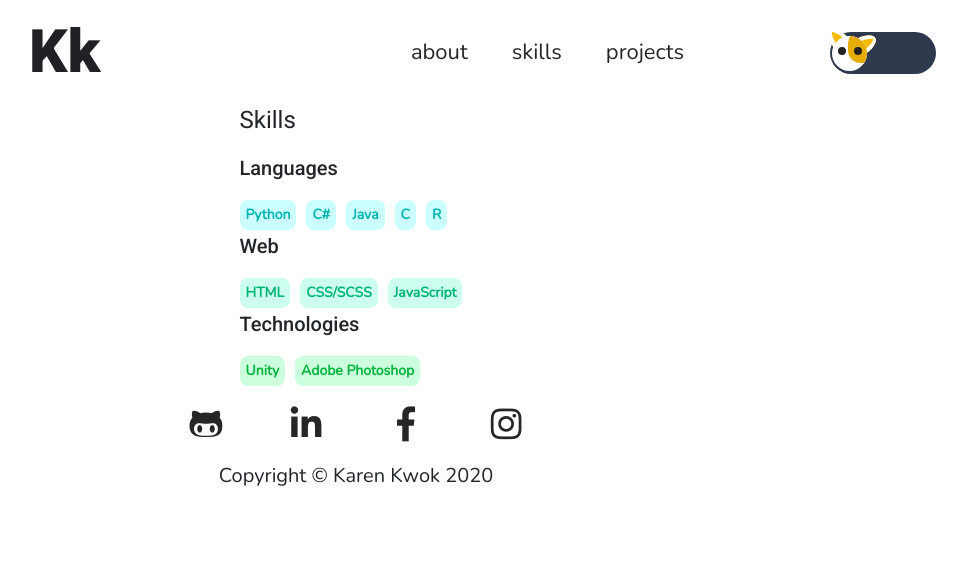
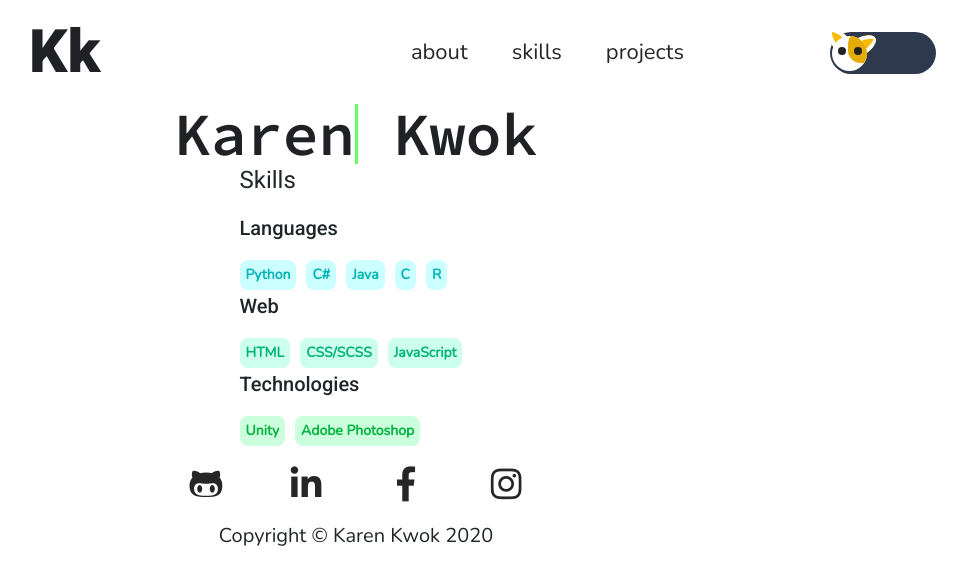
Before and after one commit to karenkwok/karenkwok.github.io, an Angular app: page / in a window 1280 px wide. Shown: the top 584 px of the page, without its empty margins (284-1251 px from the left). Built offline with nearby package versions, Linux system fonts and the light colour scheme.

Commit message:
title typing name animation

```diff
--- a/src/app/app.component.html
+++ b/src/app/app.component.html
@@ -1,3 +1,11 @@
+<div id="home-title">
+  <div id="karen">{{ firstName }}</div>
+  <div *ngIf="lastName === ' Kwok'" id="space-kwok">&nbsp;Kwok</div>
+  <div *ngIf="lastName !== ' Kwok'" id="space-kwok">
+    {{ lastName }}
+  </div>
+</div>
+
 <div id="skills-wrapper">
   <h1>Skills</h1>
   <div>
--- a/src/app/app.component.scss
+++ b/src/app/app.component.scss
@@ -1,3 +1,5 @@
+@import url("https://fonts.googleapis.com/css2?family=Source+Code+Pro:wght@600&display=swap");
+
 $blue: #00b3b3;
 $blue-green: #00b377;
 $green: #00b33c;
@@ -5,6 +7,48 @@ $green: #00b33c;
 $light-blue: #ccffff;
 $light-blue-green: #ccffee;
 $light-green: #ccffdd;
+
+:host {
+  width: 100%;
+  display: flex;
+  flex-direction: column;
+  align-items: center;
+}
+
+#home-title {
+  display: flex;
+  flex-direction: row;
+  width: 100%;
+  justify-content: center;
+
+  #karen {
+    border-right: solid 3px rgba(0, 255, 0, 0.75);
+    font-family: "Source Code Pro", monospace;
+    font-weight: 900;
+    font-size: 60px;
+    color: #202124;
+    line-height: 60px;
+    animation: animated-cursor 600ms steps(5, end) infinite;
+  }
+
+  /* cursor animations */
+  @keyframes animated-cursor {
+    from {
+      border-right-color: rgba(0, 255, 0, 0.75);
+    }
+    to {
+      border-right-color: transparent;
+    }
+  }
+
+  #space-kwok {
+    font-family: "Source Code Pro", monospace;
+    font-weight: 900;
+    font-size: 60px;
+    color: #202124;
+    line-height: 60px;
+  }
+}
 
 #skills-wrapper {
   display: flex;
--- a/src/app/app.component.ts
+++ b/src/app/app.component.ts
@@ -1,10 +1,31 @@
 import { Component } from '@angular/core';
+import { interval } from 'rxjs';
+import { take, tap } from 'rxjs/operators';
 
 @Component({
   selector: 'app-root',
   templateUrl: './app.component.html',
-  styleUrls: ['./app.component.scss']
+  styleUrls: ['./app.component.scss'],
 })
 export class AppComponent {
   title = 'personal-website';
+  firstName = 'K';
+  lastName = 'k';
+  ngOnInit(): void {
+    const fullFirstName = 'Karen';
+    const fullLastName = ' Kwok';
+    let firstNameIndex = 1;
+    let lastNameIndex = 3;
+    interval(500)
+      .pipe(
+        take(4),
+        tap(() => {
+          this.firstName = this.firstName + fullFirstName[firstNameIndex];
+          this.lastName = fullLastName[lastNameIndex] + this.lastName;
+          firstNameIndex++;
+          lastNameIndex--;
+        })
+      )
+      .subscribe();
+  }
 }
--- a/src/app/app.module.ts
+++ b/src/app/app.module.ts
@@ -5,6 +5,7 @@ import { MatSlideToggleModule } from '@angular/material/slide-toggle';
 import { AppRoutingModule } from './app-routing.module';
 import { AppComponent } from './app.component';
 import { BrowserAnimationsModule } from '@angular/platform-browser/animations';
+import { CommonModule } from '@angular/common';
 
 @NgModule({
   declarations: [
@@ -14,6 +15,7 @@ import { BrowserAnimationsModule } from '@angular/platform-browser/animations';
     BrowserModule,
     AppRoutingModule,
     BrowserAnimationsModule,
+    CommonModule,
     MatSlideToggleModule
   ],
   providers: [],
```
